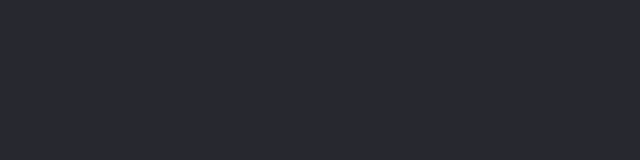
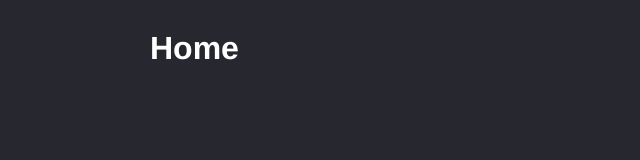
Before and after one commit to LucasMorais1998/react-photo-gallery, a React (Vite) app: page / in a window 1280 px wide. Shown: the top 160 px of the page, without its empty margins (0-640 px from the left). Built offline with nearby package versions, Linux system fonts and the light colour scheme.

Commit message:
add Home page

```diff
--- a/src/App.tsx
+++ b/src/App.tsx
@@ -1,9 +1,12 @@
+import Home from "./pages/Home";
+
 import { GlobalStyle } from "./styles/global";
 
 const App = () => {
   return (
     <>
       <GlobalStyle />
+      <Home />
     </>
   );
 };
--- /dev/null
+++ b/src/pages/Home/index.tsx
@@ -0,0 +1,13 @@
+import { Container, MainContent } from "./styles";
+
+const Home = () => {
+  return (
+    <Container>
+      <MainContent>
+        <h1>Home</h1>
+      </MainContent>
+    </Container>
+  );
+};
+
+export default Home;
--- /dev/null
+++ b/src/pages/Home/styles.ts
@@ -0,0 +1,13 @@
+import styled from "styled-components";
+
+export const Container = styled.div`
+  background-color: var(--bg-color);
+  color: var(--white-color);
+  min-height: 100vh;
+`;
+
+export const MainContent = styled.main`
+  margin: 0 auto;
+  max-width: 980px;
+  padding: 30px 0;
+`;
```
